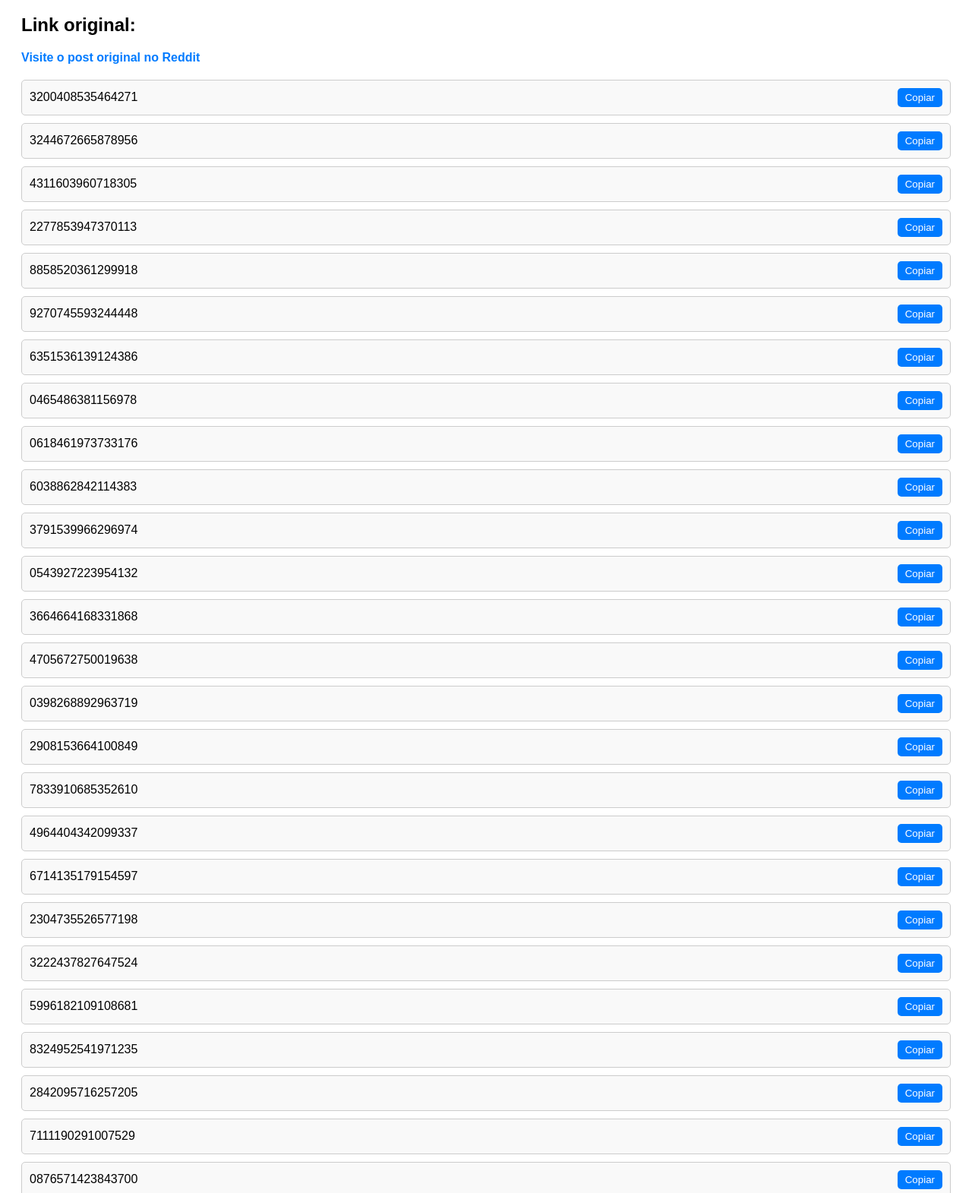
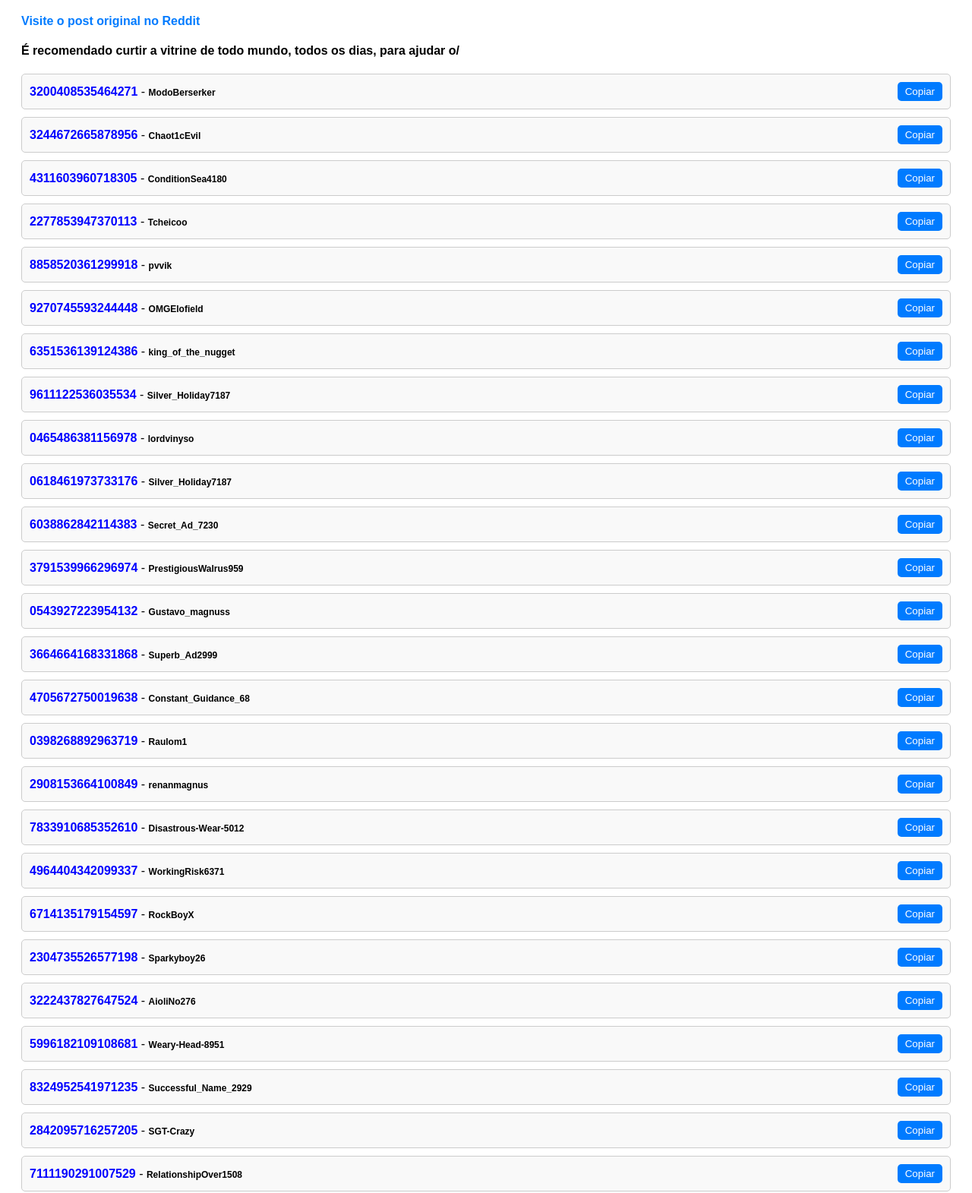
Before and after one commit to Duzanjos/Duzanjos.github.io, a plain HTML site: page index.html in a window 1280 px wide. Shown: the part 89-1660 px from the top of the page at 76% size. Drawn offline with Linux system fonts and the light colour scheme.

Commit message:
Update index.html

```diff
--- a/index.html
+++ b/index.html
@@ -3,7 +3,7 @@
 <head>
     <meta charset="UTF-8">
     <meta name="viewport" content="width=device-width, initial-scale=1.0">
-    <title>Copiar Conteúdo</title>
+    <title>Códigos Amigos Pokemon TCG Pocket</title>
     <style>
         body {
             font-family: Arial, sans-serif;
@@ -23,6 +23,14 @@
             padding: 10px;
             background-color: #f9f9f9;
         }
+        .code {
+            font-weight: bold;
+            color: blue;
+        }
+        .nick {
+			font-size: 12px;
+            font-weight: bold;
+        }
         .button {
             margin-left: 10px;
             padding: 5px 10px;
@@ -34,6 +42,13 @@
         }
         .button:hover {
             background-color: #0056b3;
+        }
+        .button.copied {
+            background-color: #28a745;
+            cursor: default;
+        }
+        .button.copied:hover {
+            background-color: #28a745;
         }
         .link {
             margin-bottom: 20px;
@@ -50,43 +65,98 @@
 </head>
 <body>
     <h1>Códigos Amigos Pokemon TCG Pocket</h1>
+
     <div class="link">
-        <h2>Link original:</h2>
         <a href="https://www.reddit.com/r/PokemonBrasil/comments/1gfqnqj/amizade_no_pokemon_tcg_pocket/" target="_blank">
             Visite o post original no Reddit
         </a>
     </div>
+	<h4>É recomendado curtir a vitrine de todo mundo, todos os dias, para ajudar o/</h4>
     <div class="container" id="list">
         <!-- Os itens serão gerados dinamicamente aqui -->
     </div>
 
     <script>
-        const numbers = [
-            "3200408535464271", "3244672665878956", "4311603960718305", "2277853947370113",
-            "8858520361299918", "9270745593244448", "6351536139124386", "0465486381156978",
-            "0618461973733176", "6038862842114383", "3791539966296974", "0543927223954132",
-            "3664664168331868", "4705672750019638", "0398268892963719", "2908153664100849",
-            "7833910685352610", "4964404342099337", "6714135179154597", "2304735526577198",
-            "3222437827647524", "5996182109108681", "8324952541971235", "2842095716257205",
-            "7111190291007529", "0876571423843700", "7987777248162759", "3297086625509135",
-            "5349280244696399", "7572689902028285", "8574236781068323", "0282809962276307",
-            "8762428970869190", "3543149087579280", "7369793551771880"
+        const users = [
+            { code: "3200408535464271", nick: "ModoBerserker" },
+            { code: "3244672665878956", nick: "Chaot1cEvil" },
+            { code: "4311603960718305", nick: "ConditionSea4180" },
+            { code: "2277853947370113", nick: "Tcheicoo" },
+            { code: "8858520361299918", nick: "pvvik" },
+            { code: "9270745593244448", nick: "OMGElofield" },
+			{ code: "6351536139124386", nick: "king_of_the_nugget" },
+			{ code: "9611122536035534", nick: "Silver_Holiday7187" },
+			{ code: "0465486381156978", nick: "lordvinyso" },
+			{ code: "0618461973733176", nick: "Silver_Holiday7187" },
+			{ code: "6038862842114383", nick: "Secret_Ad_7230" },
+			{ code: "3791539966296974", nick: "PrestigiousWalrus959" },
+			{ code: "0543927223954132", nick: "Gustavo_magnuss" },
+			{ code: "3664664168331868", nick: "Superb_Ad2999" },
+			{ code: "4705672750019638", nick: "Constant_Guidance_68" },
+			{ code: "0398268892963719", nick: "Raulom1" },
+			{ code: "2908153664100849", nick: "renanmagnus" },
+			{ code: "7833910685352610", nick: "Disastrous-Wear-5012" },
+			{ code: "4964404342099337", nick: "WorkingRisk6371" },
+			{ code: "6714135179154597", nick: "RockBoyX" },
+			{ code: "2304735526577198", nick: "Sparkyboy26" },
+			{ code: "3222437827647524", nick: "AioliNo276" },
+			{ code: "5996182109108681", nick: "Weary-Head-8951" },
+			{ code: "8324952541971235", nick: "Successful_Name_2929" },
+			{ code: "2842095716257205", nick: "SGT-Crazy" },
+			{ code: "7111190291007529", nick: "RelationshipOver1508" },
+			{ code: "0876571423843700", nick: "Few-Appointment-5697" },
+			{ code: "7987777248162759", nick: "Castaniel" },
+			{ code: "3297086625509135", nick: "Asleep_Ticket3258" },
+			{ code: "5349280244696399", nick: "Asleep_Ticket3258" },
+			{ code: "7572689902028285", nick: "Bulky_Stranger1167" },
+			{ code: "8574236781068323", nick: "Staffoncio" },
+			{ code: "0282809962276307", nick: "DusktKnight" },
+			{ code: "8762428970869190", nick: "Budget-Appearance172" },
+			{ code: "9742514953301330", nick: "Duzanjos" },
+			{ code: "7369793551771880", nick: "AttitudeOk1902" }
+            // Adicione mais usuários aqui no formato { code: "codigo", nick: "nome" }
         ];
 
         const list = document.getElementById('list');
 
-        numbers.forEach(number => {
+        // Recuperar histórico de cópias do localStorage
+        const copiedCodes = JSON.parse(localStorage.getItem('copiedCodes')) || [];
+
+        users.forEach(user => {
             const item = document.createElement('div');
             item.className = 'item';
+
+            const isCopied = copiedCodes.includes(user.code);
+
             item.innerHTML = `
-                <span>${number}</span>
-                <button class="button" onclick="copyToClipboard('${number}')">Copiar</button>
+                <span>
+                    <span class="code">${user.code}</span> -
+                    <span class="nick">${user.nick}</span>
+                </span>
+                <button class="button ${isCopied ? 'copied' : ''}"
+                        id="btn-${user.code}"
+                        ${isCopied ? 'disabled' : ''}
+                        onclick="copyToClipboard('${user.code}', 'btn-${user.code}')">
+                    ${isCopied ? 'Copiado!' : 'Copiar'}
+                </button>
             `;
             list.appendChild(item);
         });
 
-        function copyToClipboard(text) {
+        function copyToClipboard(text, buttonId) {
             navigator.clipboard.writeText(text).then(() => {
+                // Atualizar estado visual do botão
+                const button = document.getElementById(buttonId);
+                button.textContent = 'Copiado!';
+                button.classList.add('copied');
+                button.disabled = true;
+
+                // Atualizar o histórico no localStorage
+                if (!copiedCodes.includes(text)) {
+                    copiedCodes.push(text);
+                    localStorage.setItem('copiedCodes', JSON.stringify(copiedCodes));
+                }
+
                 alert('Copiado: ' + text);
             }).catch(err => {
                 console.error('Erro ao copiar:', err);
```
